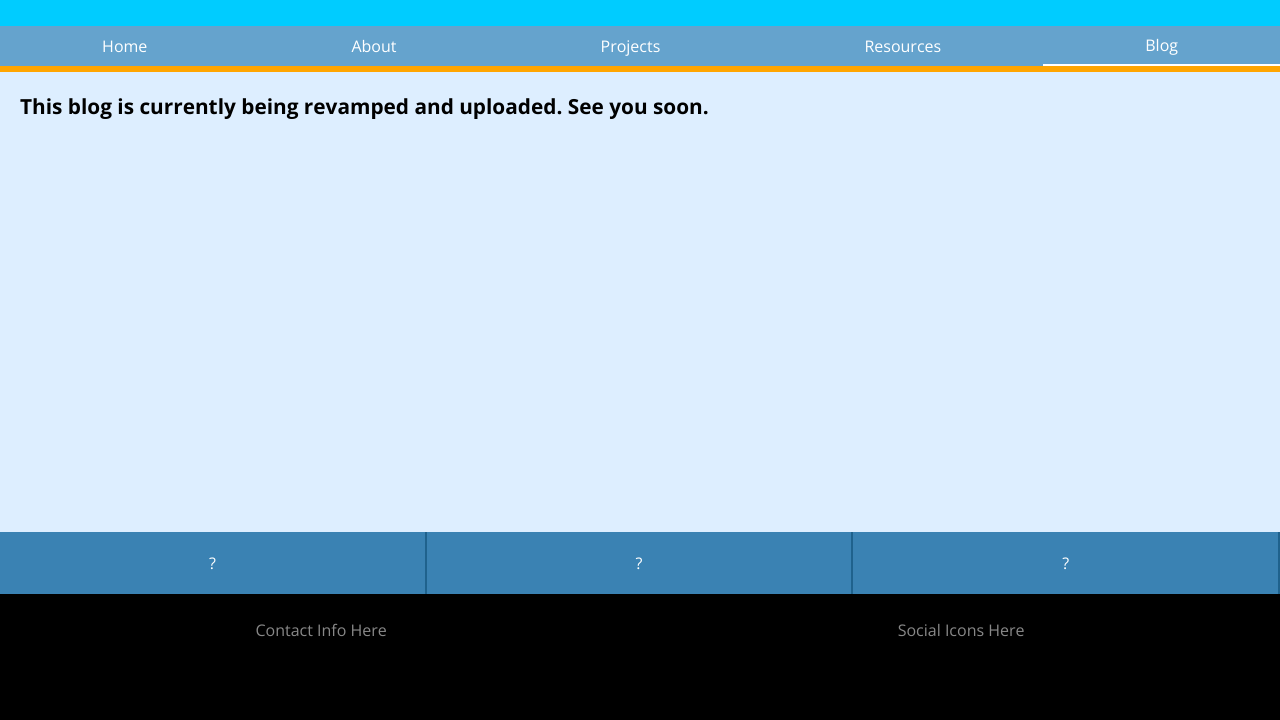
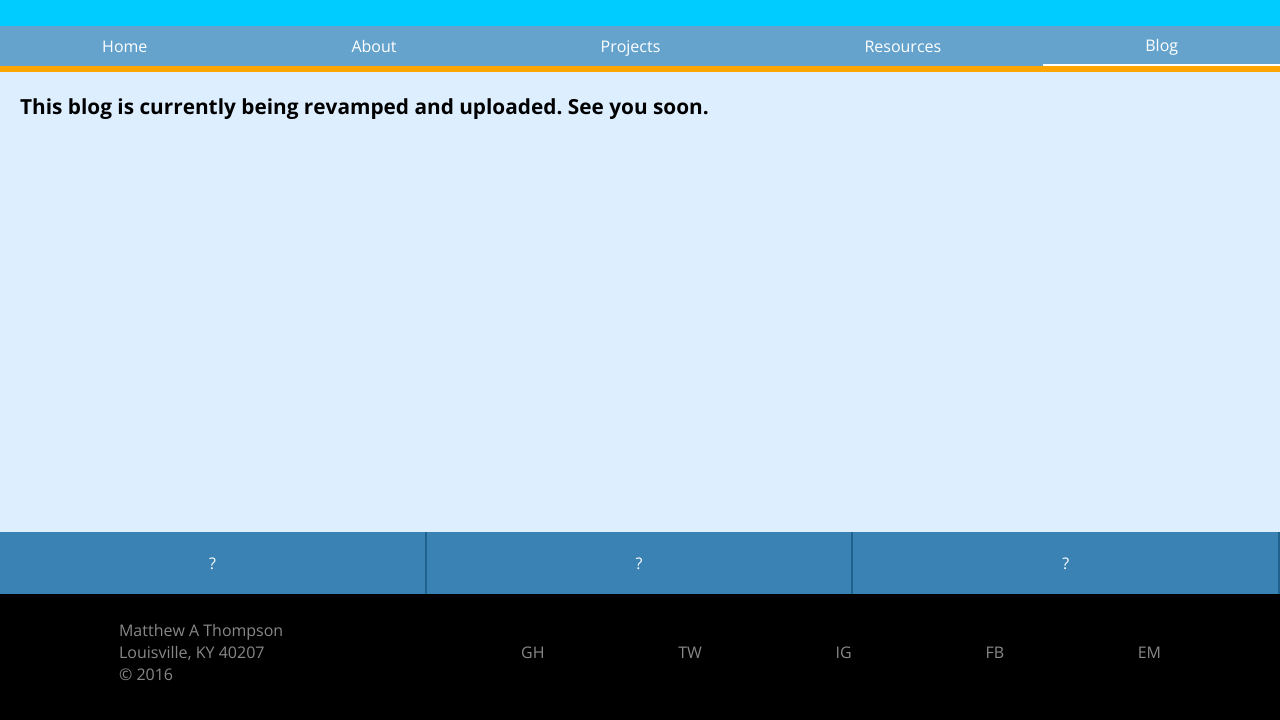
Before and after one commit to mthomps4/3WireBuild, a plain HTML site: page HTML/blog.html in a window 1280 px wide. Shown: the part 116-836 px from the top of the page. Drawn offline with nearby package versions, Linux system fonts and the light colour scheme.

Commit message:
Updated Footer and Flex Spacing.

```diff
--- a/CSS/main.css
+++ b/CSS/main.css
@@ -171,8 +171,24 @@ footer{
 }
 
 #fLinks{
+  width:100%;
+  padding-top:25px;
   display:flex;
+  flex-grow:1;
+  flex-direction: row;
   justify-content: space-around;
-  flex-grow:1;
-  padding-top:25px;
+  align-content:center;
+  align-items: center;
 }
+#social{
+  width:50%;
+}
+
+.social{
+  display:flex;
+  flex-direction: row;
+  flex-grow: 1;
+  justify-content: space-between;
+  align-content: space-between;
+  align-items: center;
+}
--- a/HTML/blog.html
+++ b/HTML/blog.html
@@ -43,11 +43,26 @@
 			<button class="infobox">?</button>
 		</div>
 
-			<div id="fLinks">
-				<div id="fContact">Contact Info Here</div>
-				<div id="social">Social Icons Here</div>
+		<div id="fLinks">
+			<div id="fContact">
+				<p>Matthew A Thompson<br>
+				Louisville, KY 40207<br>
+				&copy; 2016<br>
+				<!-- C: 606.269.3492<br>
+				E: matthew.thompson.a@gmail.com</p> -->
 			</div>
-	</footer>
+			<div id="social">
+				<ul class="social">
+					<li><a><img>GH</a></li>
+					<li><a><img>TW</a></li>
+					<li><a><img>IG</a></li>
+					<li><a><img>FB</a></li>
+					<li><a><img>EM</a></li>
+				</ul>
+			</div>
+
+		</div>
+</footer>
 
 
 <script src="../mobile.js"></script>
```
Also changed, not shown: HTML/3WireBuild.html (+17 -2 lines), HTML/about.html (+17 -2 lines), HTML/projects.html (+17 -2 lines), HTML/resources.html (+19 -4 lines).
